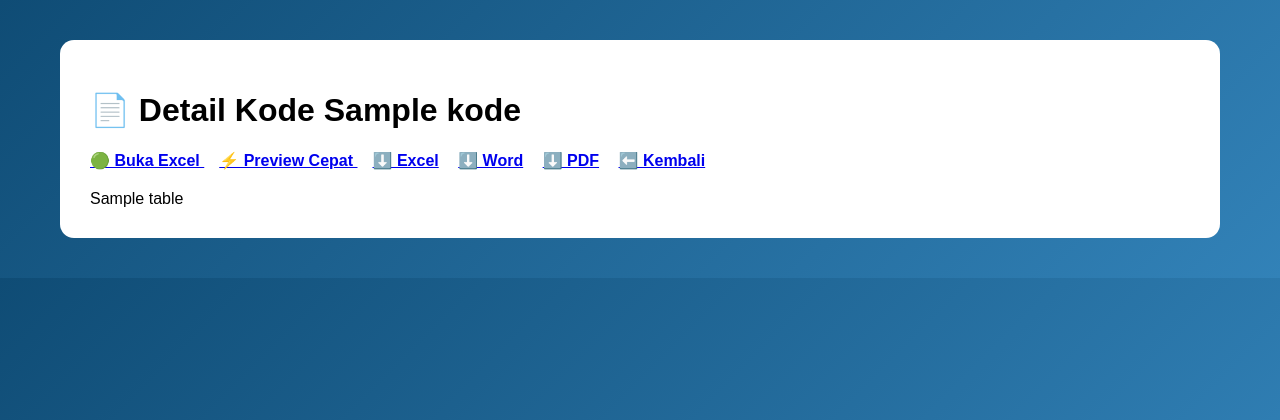
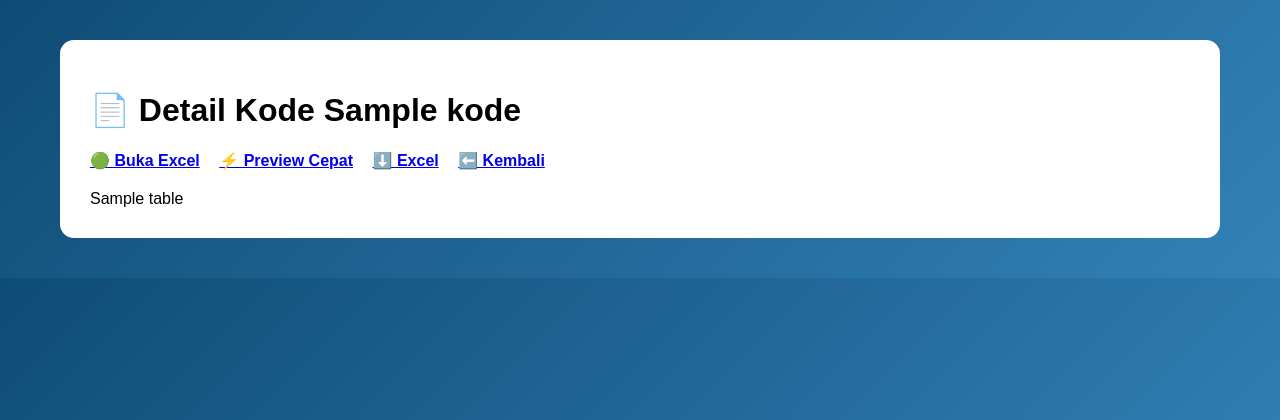
Before and after one commit to zashliza-droid/hahahi, a Flask app: template templates/detail.html in a window 1280 px wide. Shown: the top 420 px of the page. Run offline with Flask 3, Linux system fonts and the light colour scheme; the template is opened without the code that fills it: most values are stand-ins (such as "Sample title", 1, 10 or a date in 2020).

Commit message:
Update detail.html

```diff
--- a/templates/detail.html
+++ b/templates/detail.html
@@ -11,29 +11,12 @@
     <h1>📄 Detail Kode {{ kode }}</h1>
 
     <div class="actions">
-
-    <!-- AUTO DETECT -->
-    <a href="/open-excel/{{ kode }}" target="_blank">
-        🟢 Buka Excel
-    </a>
-
-    <!-- PREVIEW CEPAT -->
-    <a href="/preview-html/{{ kode }}" target="_blank">
-        ⚡ Preview Cepat
-    </a>
-
-    <!-- DOWNLOAD -->
+        <a href="/open-excel/{{ kode }}" target="_blank">🟢 Buka Excel</a>
+        <a href="/preview-html/{{ kode }}" target="_blank">⚡ Preview Cepat</a>
         <a href="/download/{{ excel }}">⬇️ Excel</a>
-    <a href="/download/{{ word }}">⬇️ Word</a>
-    <a href="/download/{{ pdf }}">⬇️ PDF</a>
-
         <a href="/">⬅️ Kembali</a>
     </div>
 
-
-    <!-- ========================= -->
-    <!-- TABEL DATA -->
-    <!-- ========================= -->
     <div class="table-container">
         {{ table | safe }}
     </div>
```
Lines whose indentation alone changed are shown as unchanged.
